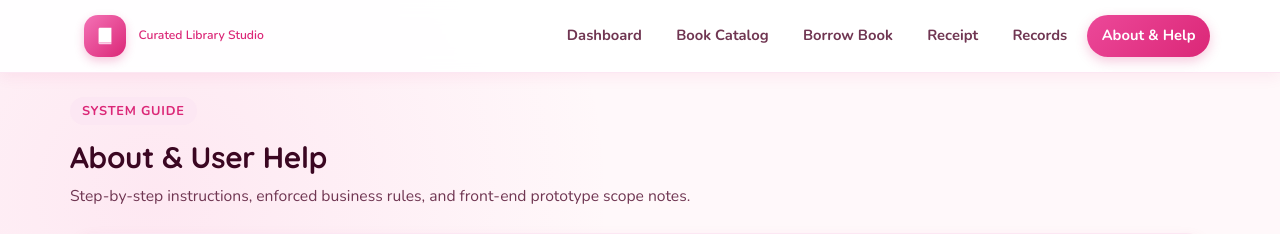
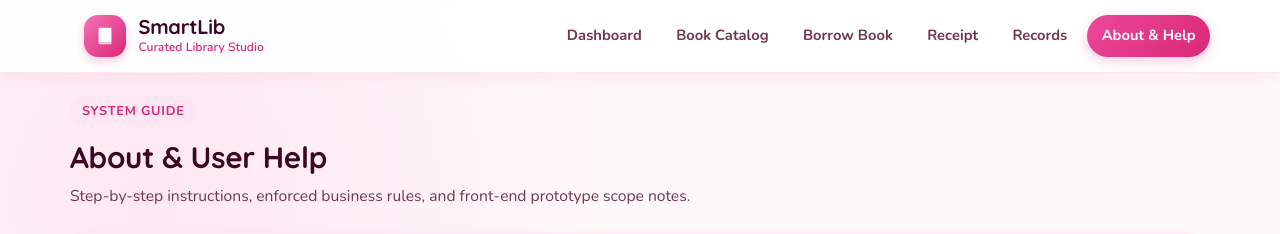
Before and after one commit to rommelcrisostomo/SmartLib-Website, a plain HTML site: page about.html in a window 1280 px wide. Shown: the top 234 px of the page. Drawn offline with nearby package versions, Linux system fonts and the light colour scheme.

Commit message:
Update about.html

```diff
--- a/about.html
+++ b/about.html
@@ -30,7 +30,7 @@
           </svg>
         </span>
         <div>
-          <span class="brand-title"></span>
+          <span class="brand-title">SmartLib</span>
           <span class="brand-tag">Curated Library Studio</span>
         </div>
       </a>
```
